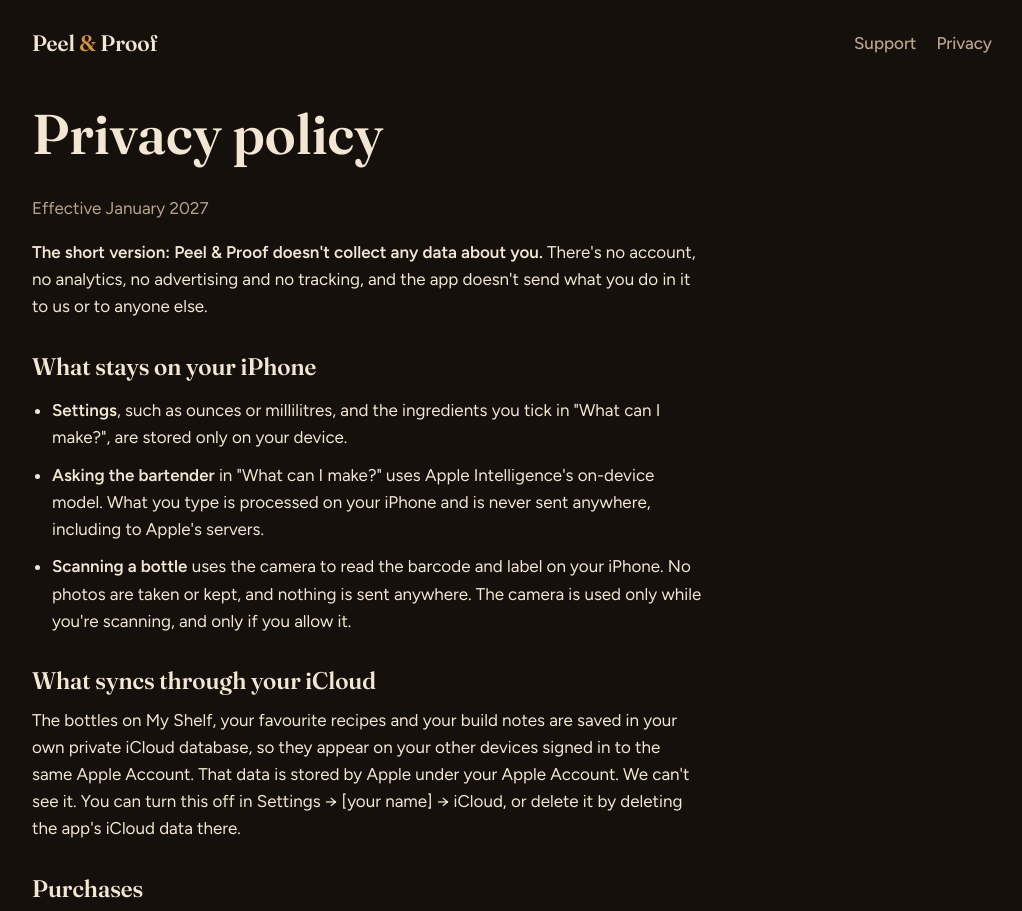
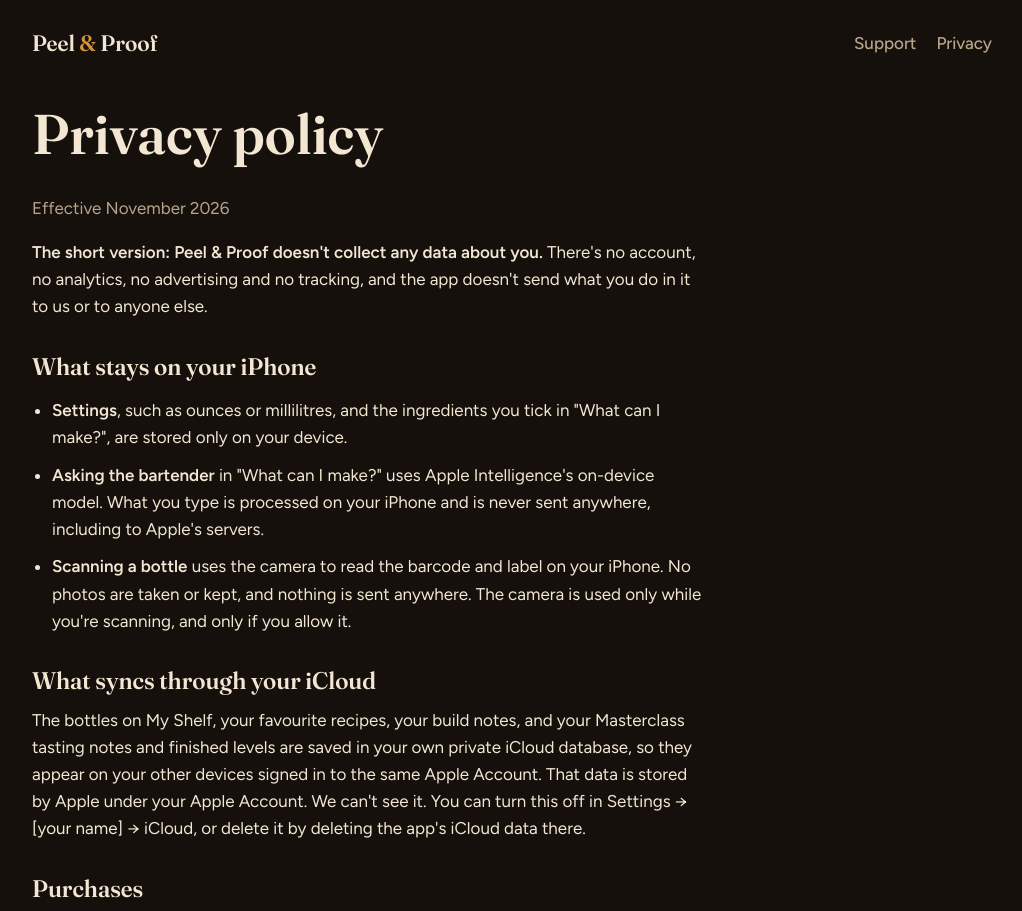
Before and after one commit to malriddell/Peel-and-Proof-site, a plain HTML site: page privacy/index.html in a window 1280 px wide. Shown: the top 911 px of the page, without its empty margins (128-1150 px from the left). Drawn offline with Linux system fonts and the light colour scheme.

Commit message:
2nd release

```diff
--- a/privacy/index.html
+++ b/privacy/index.html
@@ -25,7 +25,7 @@
   <main>
     <article class="prose">
       <h1>Privacy policy</h1>
-      <p class="meta">Effective January 2027</p>
+      <p class="meta">Effective November 2026</p>
 
       <p><strong>The short version: Peel &amp; Proof doesn't collect any data about you.</strong> There's
         no account, no analytics, no advertising and no tracking, and the app doesn't send what you do in
@@ -44,8 +44,8 @@
       </ul>
 
       <h2>What syncs through your iCloud</h2>
-      <p>The bottles on My Shelf, your favourite recipes and your build notes are saved in your own
-        private iCloud database, so they appear on your other devices signed in to the same Apple
+      <p>The bottles on My Shelf, your favourite recipes, your build notes, and your Masterclass tasting
+        notes and finished levels are saved in your own private iCloud database, so they appear on your other devices signed in to the same Apple
         Account. That data is stored by Apple under your Apple Account. We can't see it. You can turn
         this off in Settings → [your name] → iCloud, or delete it by deleting the app's iCloud data there.</p>
 
@@ -70,7 +70,7 @@
       <p>If this policy changes, the new version will be posted here with a new effective date.</p>
 
       <h2>Contact</h2>
-      <p>Questions about privacy: <a href="mailto:SUPPORT-EMAIL-NOT-SET">SUPPORT-EMAIL-NOT-SET</a>.</p>
+      <p>Questions about privacy: <a href="mailto:dev-team@riddellapps.com">dev-team@riddellapps.com</a>.</p>
     </article>
   </main>
   <footer class="site-footer">
```
Also changed, not shown: support/index.html (+2 -2 lines).
